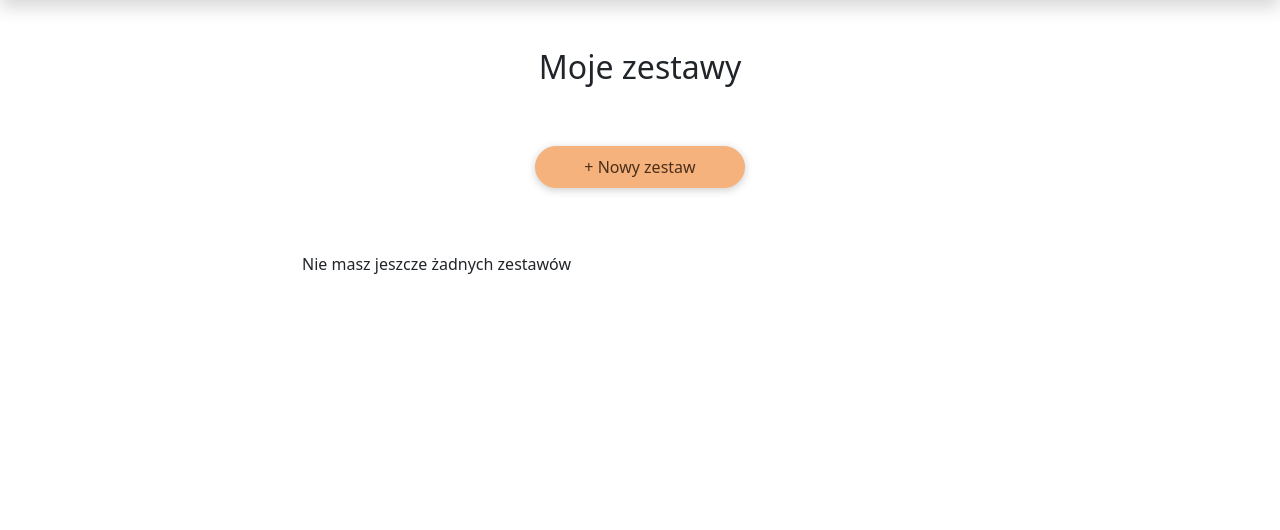
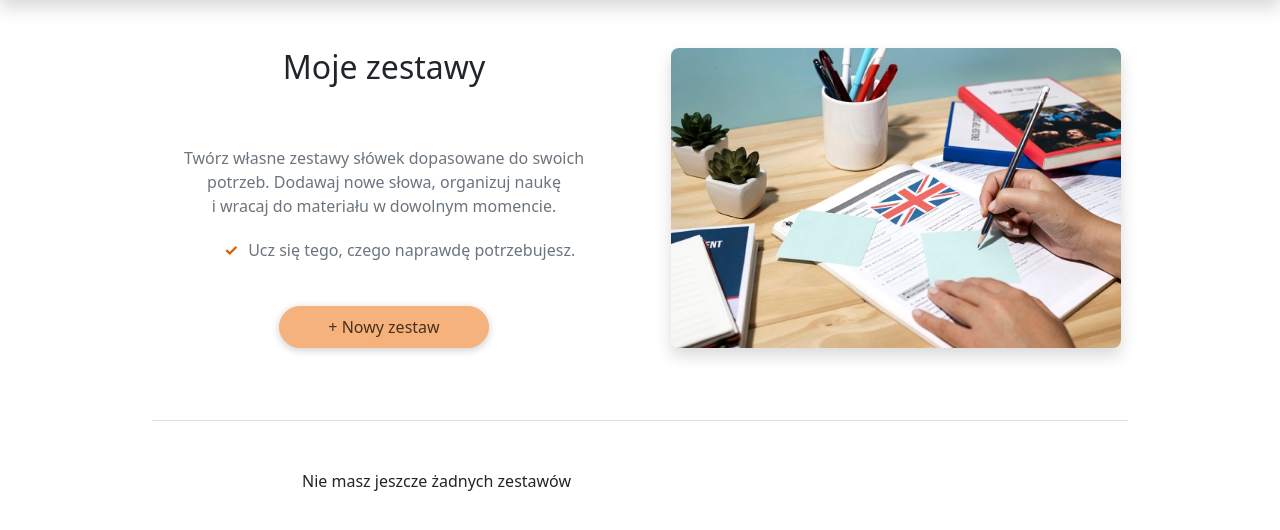
Before and after one commit to piotrgolebiewski07/memo_loop, a Django app: page /my-sets/ in a window 1280 px wide. Shown: the part 68-598 px from the top of the page. Run offline with Django 5.2, Linux system fonts and the light colour scheme; data that the repository does not hold is empty; some web fonts are replaced.

Commit message:
Improve my sets page layout

```diff
--- a/static/css/style.css
+++ b/static/css/style.css
@@ -225,16 +225,29 @@
 ==================== */
 
 .my-set-action-btn {
-    min-width: 110px;
-    font-size: 1rem;
-    background-color: #f3ede7;
-    border-color: #e5ddd5;
-    color: #6b5a4a;
-    box-shadow: 0 2px 4px rgba(0,0,0,0.20);
+    width: 130px;
+    padding: 1px 0px;
+    font-size: 0.9rem;
+    background-color: #e8eef8;
+    border-color: #d5e0f3;
+    color: #244a7c;
+    box-shadow: 0 2px 4px rgba(0,0,0,0.10);
 }
 
 .my-set-action-btn:hover {
-    background-color: #ebe2d9;
-    border-color: #d8cdbf;
-    color: #5a4b3e;
+    background-color: #dbe6f7;
+    border-color: #c5d5f0;
+    color: #1f3f69;
 }
+
+.my-sets-intro {
+    text-align: center;
+    margin-bottom: 20px;
+    color: #6c757d;
+}
+
+.my-set-name {
+    font-size: 1rem;
+    font-weight: 600;
+    letter-spacing: 0.5px;
+}
--- a/words/templates/words/base.html
+++ b/words/templates/words/base.html
@@ -8,7 +8,7 @@
     <title>Memo loop</title>
 
     <link href="https://cdn.jsdelivr.net/npm/bootstrap@5.3.0/dist/css/bootstrap.min.css" rel="stylesheet">
-    <link rel="stylesheet" href="{% static 'css/style.css' %}?v=20">
+    <link rel="stylesheet" href="{% static 'css/style.css' %}?v=21">
 </head>
 
 <body style="background-color: #ffffff;">
--- a/words/templates/words/my_sets.html
+++ b/words/templates/words/my_sets.html
@@ -2,28 +2,62 @@
 {% load static %}
 
 {% block content %}
-<div class="container py-5 text-center">
+
+<div class="container py-5 text-center" style="max-width: 1000px;">
+    <div class="row align-items-center g-5">
+         <div class="col d-flex flex-column justify-content-center">
             <h1 class="section-title">
                 Moje zestawy
             </h1>
 
+            <p class="my-sets-intro">
+                Twórz własne zestawy słówek dopasowane do swoich potrzeb.
+                Dodawaj nowe słowa, organizuj naukę <br />
+                i wracaj do materiału w dowolnym momencie.
+            </p>
+
+             <ul class="hero-list" style="color: #6c757d; margin-bottom: 0px;">
+                 <li>Ucz się tego, czego naprawdę potrzebujesz.</li>
+             </ul>
+
+            <div class="mt-4">
                 <a href="/my-sets/create/" class="btn study-btn btn-lg px-5 rounded-pill">
                     + Nowy zestaw
                 </a>
             </div>
-<div class="container mt-3" style="max-width: 700px;">
+         </div>
+
+        <div class="col">
+            <div class="text-center">
+                <img
+                    src="{% static 'images/moje_zestawy.jpg' %}"
+                    class="img-fluid rounded-3 shadow"
+                    style="max-width: 450px;"
+                    alt="Moje zestawy"
+                >
+            </div>
+        </div>
+    </div>
+</div>
+
+<div class="container" style="max-width: 1000px;">
+    <hr class="my-4" style="opacity: 0.15;">
+</div>
+
+<div class="container mt-5" style="max-width: 700px;">
     {% for word_set in word_sets %}
     <div class="d-flex justify-content-between align-items-center mb-3">
-        <h6 class="mb-0">
-            {{ word_set.name }} ({{ word_set.words.count }})
-        </h6>
+        <div class="my-set-name">
+            {{ word_set.name }}
+            <span class="text-muted">({{ word_set.words.count }})</span>
+        </div>
 
-        <div class="d-flex justify-content-center gap-4">
-            <a href="/study/{{ word_set.slug }}/" class="btn my-set-action-btn btn-sm rounded-pill">
+        <div class="d-flex justify-content-center gap-3">
+            <a href="/study/{{ word_set.slug }}/" class="btn my-set-action-btn">
                 Ucz się
             </a>
 
-            <a href="/my-sets/{{ word_set.slug }}/" class="btn my-set-action-btn btn-sm rounded-pill">
+            <a href="/my-sets/{{ word_set.slug }}/" class="btn my-set-action-btn">
                 Edytuj
             </a>
             <form method="post" style="display:inline;">
@@ -32,7 +66,7 @@
 
                 <button
                     type="submit"
-                    class="btn my-set-action-btn btn-sm rounded-pill"
+                    class="btn my-set-action-btn"
                     onclick="return confirm('Czy na pewno chcesz usunąć ten zestaw?');">
                     Usuń
                 </button>
```
Also changed, not shown: static/images/moje_zestawy.jpg (added). Lines whose indentation alone changed are shown as unchanged.
